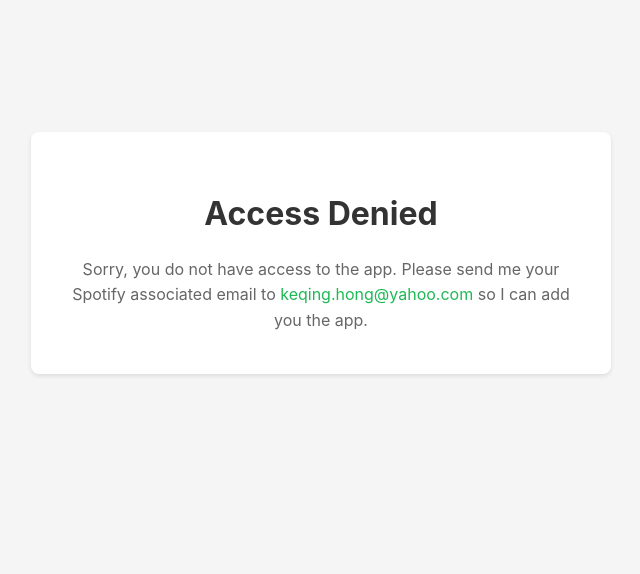
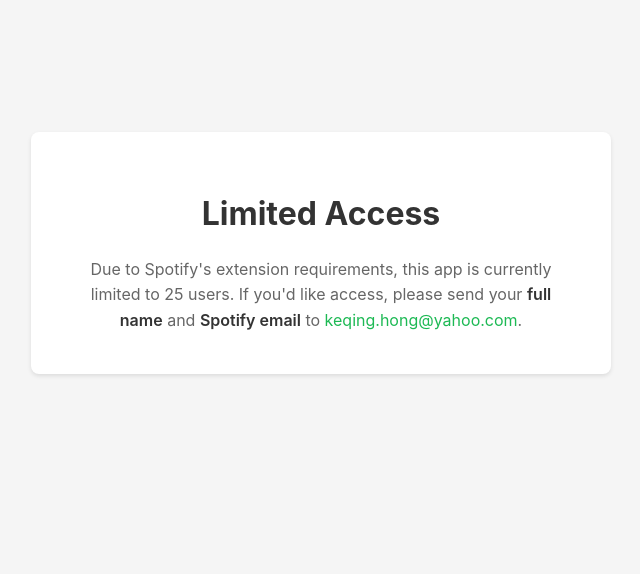
Before and after one commit to supermandee/myspotipal, a Flask app: template templates/no_access.html in a window 1280 px wide. Shown: the part 167-741 px from the top of the page, without its empty margins (319-959 px from the left). Run offline with Flask 3, Linux system fonts and the light colour scheme; the template is opened without the code that fills it, so the values that code supplies are empty.

Commit message:
fix: no access html wording

```diff
--- a/templates/no_access.html
+++ b/templates/no_access.html
@@ -3,7 +3,7 @@
 <head>
     <meta charset="UTF-8">
     <meta name="viewport" content="width=device-width, initial-scale=1.0">
-    <title>Access Denied</title>
+    <title>Limited Access</title>
     <style>
         body {
             font-family: -apple-system, BlinkMacSystemFont, "Segoe UI", Roboto, sans-serif;
@@ -32,6 +32,10 @@
             line-height: 1.6;
             margin: 0;
         }
+        .bold {
+            font-weight: 600;
+            color: #333;
+        }
         a {
             color: #1db954;
             text-decoration: none;
@@ -43,8 +47,8 @@
 </head>
 <body>
     <div class="container">
-        <h1>Access Denied</h1>
-        <p>Sorry, you do not have access to the app. Please send me your Spotify associated email to <a href="mailto:keqing.hong@yahoo.com">keqing.hong@yahoo.com</a> so I can add you the app.</p>
+        <h1>Limited Access</h1>
+        <p>Due to Spotify's extension requirements, this app is currently limited to 25 users. If you'd like access, please send your <span class="bold">full name</span> and <span class="bold">Spotify email</span> to <a href="mailto:keqing.hong@yahoo.com">keqing.hong@yahoo.com</a>.</p>
     </div>
 </body>
 </html>
```
